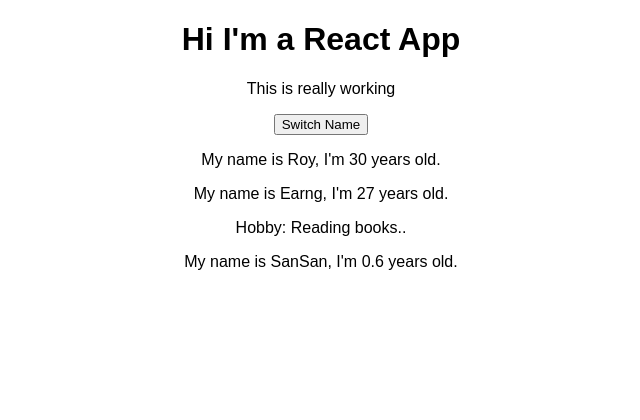
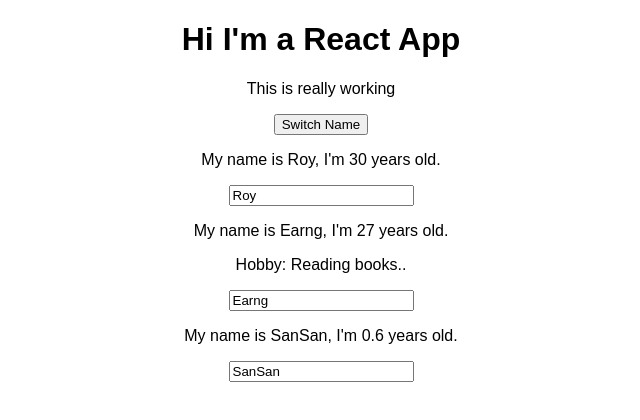
Before and after one commit to roylee0704/react-complete-guide, a React (Create React App) app: page / in a window 1280 px wide. Shown: the top 420 px of the page, without its empty margins (319-959 px from the left). Built offline with nearby package versions, Linux system fonts and the light colour scheme.

Commit message:
feat: add 2 way binding

```diff
--- a/src/App.js
+++ b/src/App.js
@@ -28,6 +28,16 @@
     });
   };
 
+  const nameChangedHandler = (event) => {
+    setPersonsState({
+      persons: [
+        { name: 'Roy', age: 31 },
+        { name: event.target.value, age: 27 },
+        { name: 'SanSan', age: 0.6 }
+      ],
+    });
+  }
+
   return (
     <div className="App">
       <h1>Hi I'm a React App</h1>
@@ -43,6 +53,7 @@
         name={personsState.persons[1].name}
         age={personsState.persons[1].age}
         click={switchNameHandler.bind(this, 'Wife')}
+        change={nameChangedHandler}
       >
         Hobby: Reading books..
       </Person>
--- a/src/Person/Person.js
+++ b/src/Person/Person.js
@@ -5,6 +5,7 @@
         <div>
             <p onClick={props.click}>My name is {props.name}, I'm {props.age} years old.</p>
             <p>{props.children}</p>
+            <input type="text" onChange={props.change} value={props.name} />
         </div>
     );
 }
```
